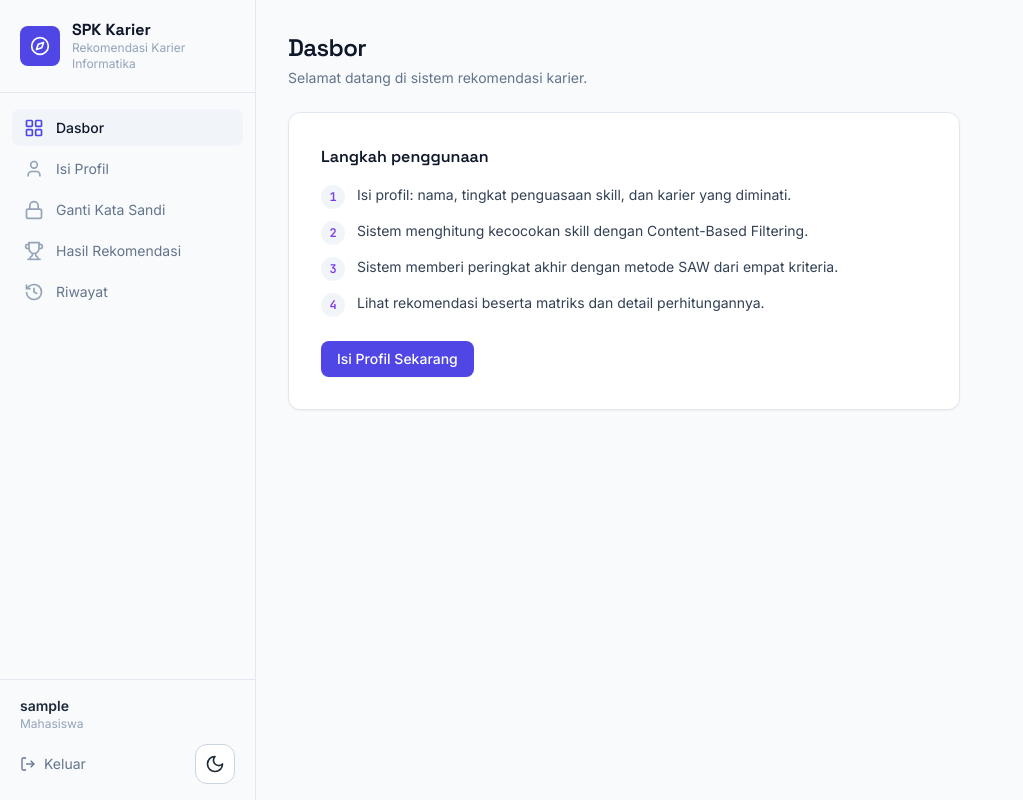
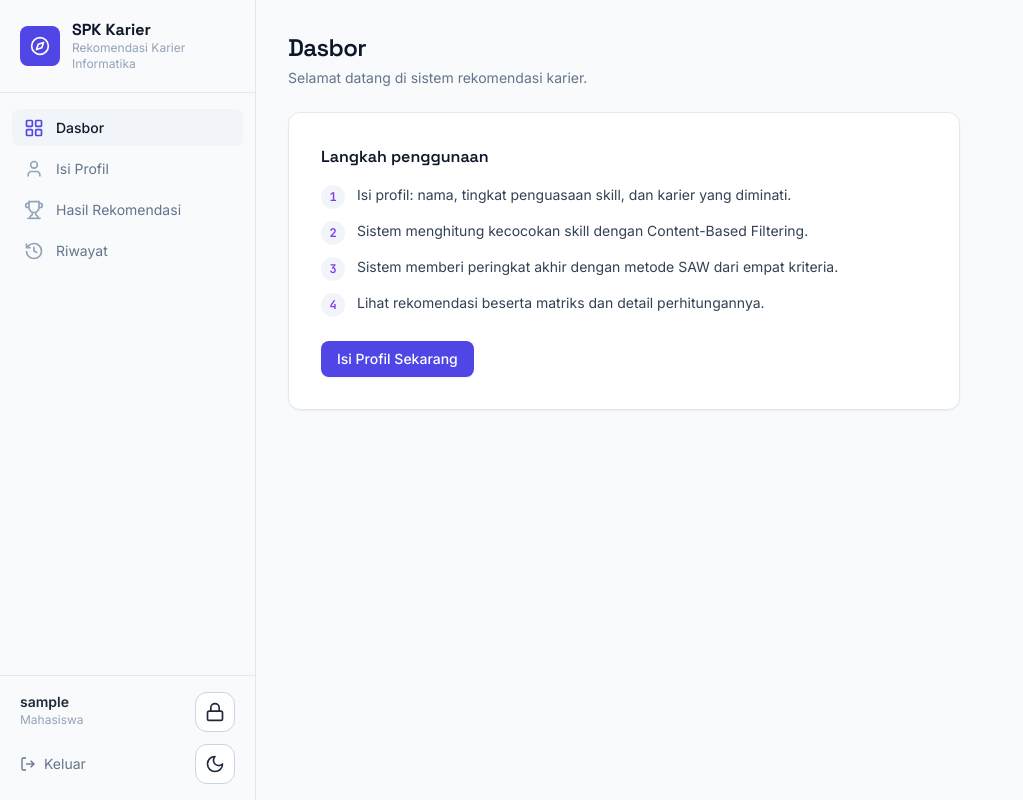
Before and after one commit to senshiner/spk-karir, a Flask app: page / in a window 1280 px wide. Shown: the whole page, without its empty margins (0-1023 px from the left). Run offline with Flask 3, Linux system fonts and the light colour scheme; the visitor is signed in with stand-in values (Sample User, id 1); some libraries are stand-ins or nearby versions.

Commit message:
fix: pindahkan ganti kata sandi ke tombol gembok di footer profil

```diff
--- a/app/templates/base.html
+++ b/app/templates/base.html
@@ -64,10 +64,6 @@
           <svg fill="none" stroke="currentColor" stroke-width="2" viewBox="0 0 24 24"><path d="M19 21v-2a4 4 0 0 0-4-4H9a4 4 0 0 0-4 4v2"/><circle cx="12" cy="7" r="4"/></svg>
           Isi Profil
         </a>
-        <a href="{{ url_for('auth.ganti_sandi') }}" class="th-nav {% if ep == 'auth.ganti_sandi' %}th-nav-active{% endif %}">
-          <svg fill="none" stroke="currentColor" stroke-width="2" viewBox="0 0 24 24"><rect x="3" y="11" width="18" height="11" rx="2"/><path d="M7 11V7a5 5 0 0 1 10 0v4"/></svg>
-          Ganti Kata Sandi
-        </a>
         <a href="{{ url_for('spk.hasil') }}" class="th-nav {% if ep in ('spk.hasil', 'spk.hitung') %}th-nav-active{% endif %}">
           <svg fill="none" stroke="currentColor" stroke-width="2" viewBox="0 0 24 24"><path d="M6 9H4.5a2.5 2.5 0 0 1 0-5H6"/><path d="M18 9h1.5a2.5 2.5 0 0 0 0-5H18"/><path d="M4 22h16"/><path d="M10 14.66V17c0 .55-.47.98-.97 1.21C7.85 18.75 7 20.24 7 22"/><path d="M14 14.66V17c0 .55.47.98.97 1.21C16.15 18.75 17 20.24 17 22"/><path d="M18 2H6v7a6 6 0 0 0 12 0V2Z"/></svg>
           Hasil Rekomendasi
--- a/app/templates/partials/sidebar_footer.html
+++ b/app/templates/partials/sidebar_footer.html
@@ -2,8 +2,15 @@
    Dipakai base.html dan base_dark.html. #}
 <div class="px-5 py-4 th-bt">
   {% if current_user.is_authenticated %}
-    <p class="text-sm font-semibold th-text-2">{{ current_user.nama or current_user.username }}</p>
-    <p class="text-xs capitalize th-faint">{{ current_user.role }}</p>
+    <div class="flex items-start justify-between gap-2">
+      <div>
+        <p class="text-sm font-semibold th-text-2">{{ current_user.nama or current_user.username }}</p>
+        <p class="text-xs capitalize th-faint">{{ current_user.role }}</p>
+      </div>
+      <a href="{{ url_for('auth.ganti_sandi') }}" class="th-toggle" aria-label="Ganti Kata Sandi" title="Ganti Kata Sandi">
+        <svg xmlns="http://www.w3.org/2000/svg" viewBox="0 0 24 24" fill="none" stroke="currentColor" stroke-width="2" stroke-linecap="round" stroke-linejoin="round"><rect x="3" y="11" width="18" height="11" rx="2"/><path d="M7 11V7a5 5 0 0 1 10 0v4"/></svg>
+      </a>
+    </div>
     <div class="mt-3 flex items-center justify-between gap-2">
       <a href="{{ url_for('auth.logout') }}" class="inline-flex items-center gap-2 text-sm th-muted th-hover-text transition-colors">
         <svg class="h-4 w-4" fill="none" stroke="currentColor" stroke-width="2" viewBox="0 0 24 24"><path d="M9 21H5a2 2 0 0 1-2-2V5a2 2 0 0 1 2-2h4"/><polyline points="16 17 21 12 16 7"/><line x1="21" y1="12" x2="9" y2="12"/></svg>
```
